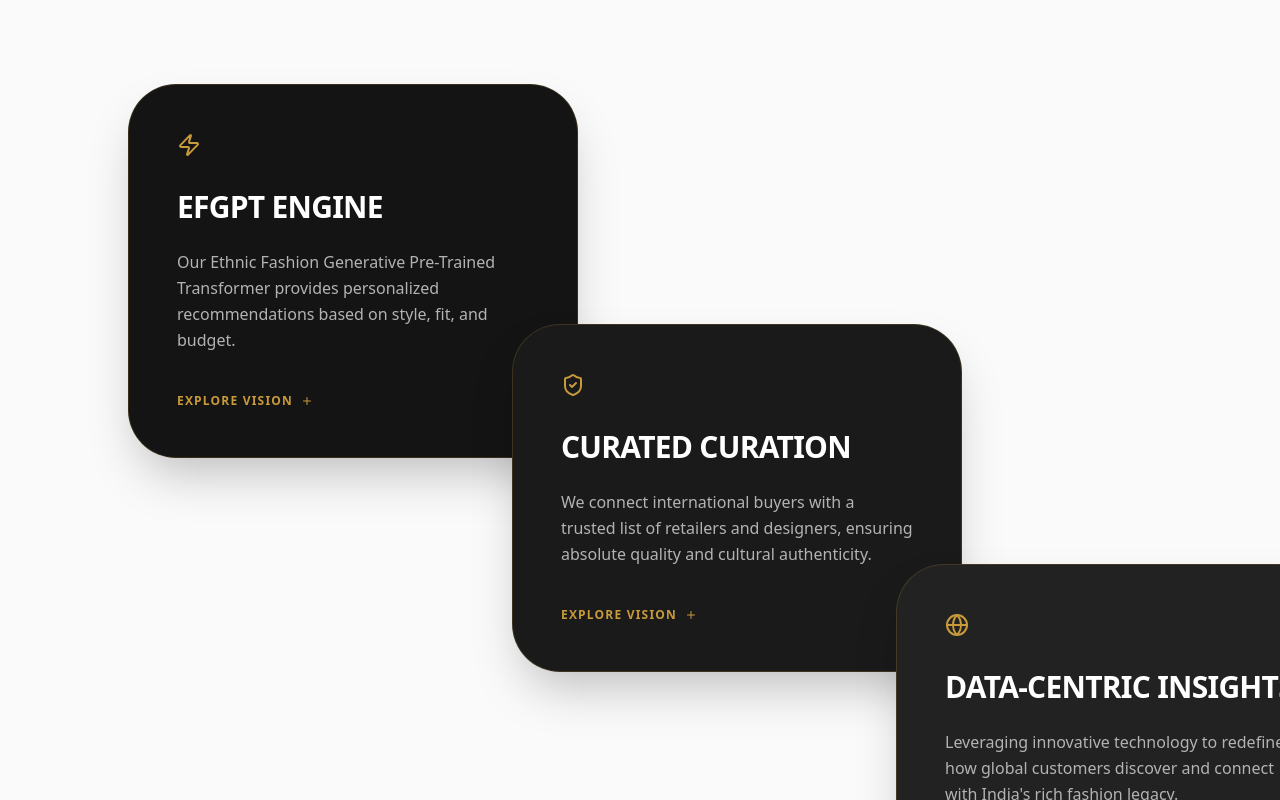
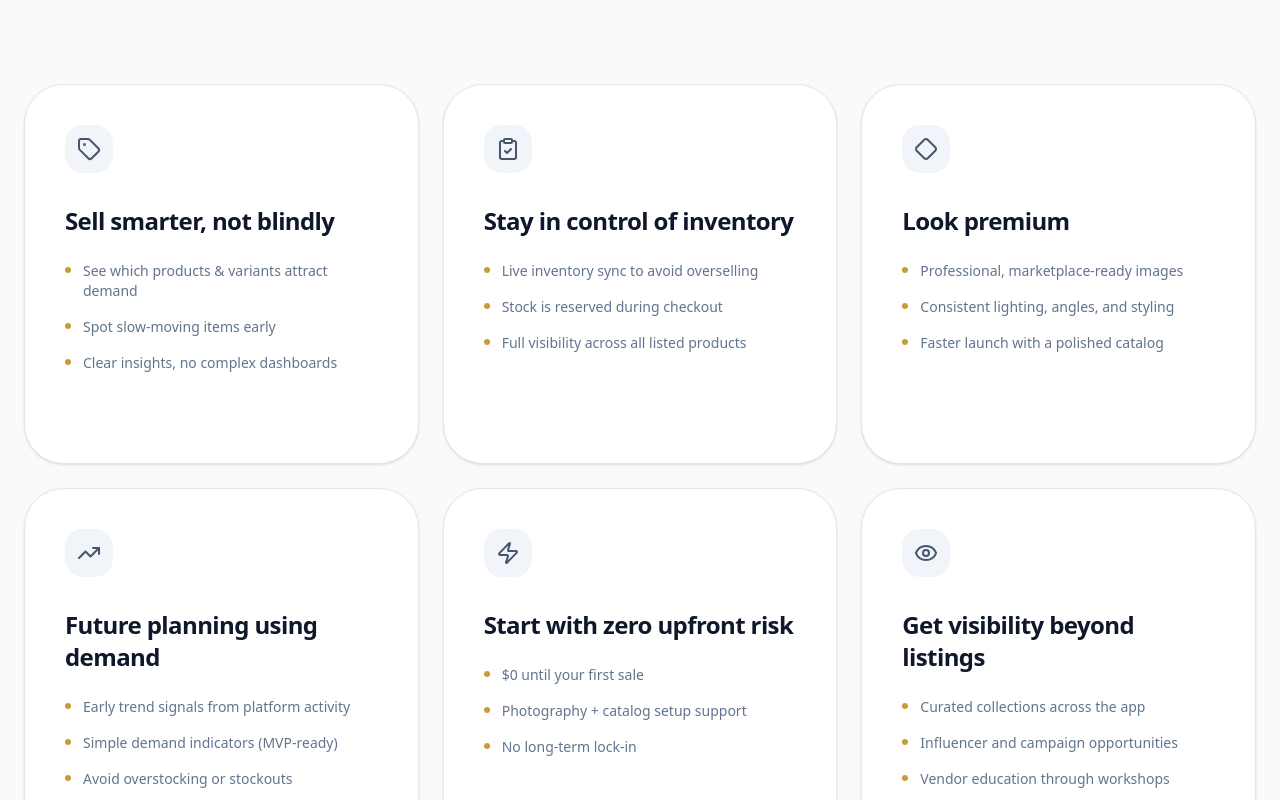
Before and after one commit to Aditya2002M/MyStyleMatch, a Next.js app: page / in a window 1280 px wide. Shown: the part 1400-2200 px from the top of the page. Built offline with nearby package versions, Linux system fonts and the light colour scheme.

Commit message:
Design of cards is changed

```diff
--- a/components/mvpblocks/about.tsx
+++ b/components/mvpblocks/about.tsx
@@ -1,6 +1,18 @@
 'use client';
-import { motion, useScroll, useTransform } from 'framer-motion';
-import {  Diamond, ShieldCheck, Zap, Globe, Plus } from 'lucide-react';
+
+import React from 'react';
+import { motion } from 'framer-motion';
+import {
+  Diamond,
+  ShieldCheck,
+  Zap,
+  Globe,
+  Plus,
+  Tag,
+  ClipboardCheck,
+  TrendingUp,
+  Eye
+} from 'lucide-react';
 import { cn } from '@/lib/utils';
 import { Bricolage_Grotesque } from 'next/font/google';
 import ProductPhotoshoot from './ProductPhotoshoot';
@@ -8,14 +20,67 @@ import ProductPhotoshoot from './ProductPhotoshoot';
 const brico = Bricolage_Grotesque({ subsets: ['latin'] });
 
 export default function About() {
-  const { scrollYProgress } = useScroll();
-
-  const scale = useTransform(scrollYProgress, [0.4, 0.7], [0.8, 1]);
-  const rotate = useTransform(scrollYProgress, [0.4, 0.7], [-5, 0]);
+  const vendorFeatures = [
+    {
+      title: "Sell smarter, not blindly",
+      icon: <Tag size={24} />,
+      points: [
+        "See which products & variants attract demand",
+        "Spot slow-moving items early",
+        "Clear insights, no complex dashboards"
+      ]
+    },
+    {
+      title: "Stay in control of inventory",
+      icon: <ClipboardCheck size={24} />,
+      points: [
+        "Live inventory sync to avoid overselling",
+        "Stock is reserved during checkout",
+        "Full visibility across all listed products"
+      ]
+    },
+    {
+      title: "Look premium",
+      icon: <Diamond size={24} />,
+      points: [
+        "Professional, marketplace-ready images",
+        "Consistent lighting, angles, and styling",
+        "Faster launch with a polished catalog"
+      ]
+    },
+    {
+      title: "Future planning using demand",
+      icon: <TrendingUp size={24} />,
+      points: [
+        "Early trend signals from platform activity",
+        "Simple demand indicators (MVP-ready)",
+        "Avoid overstocking or stockouts"
+      ]
+    },
+    {
+      title: "Start with zero upfront risk",
+      icon: <Zap size={24} />,
+      points: [
+        "$0 until your first sale",
+        "Photography + catalog setup support",
+        "No long-term lock-in"
+      ]
+    },
+    {
+      title: "Get visibility beyond listings",
+      icon: <Eye size={24} />,
+      points: [
+        "Curated collections across the app",
+        "Influencer and campaign opportunities",
+        "Vendor education through workshops"
+      ]
+    }
+  ];
 
   return (
     <section className="relative w-full bg-[#FAFAFA] dark:bg-[#0E0E0E] py-32 overflow-hidden transition-colors duration-700">
 
+      {/* Header Section */}
       <div className="max-w-7xl mx-auto px-6 mb-40">
         <div className="flex flex-col md:flex-row justify-between items-start gap-12">
           <motion.div
@@ -36,7 +101,7 @@ export default function About() {
             className="md:w-1/3 pt-10"
           >
             <p className="text-xl dark:text-[#B3B3B3] text-[#475569] leading-relaxed font-light italic border-l-2 border-[#C89A3A] pl-8">
-              "To establish StyleMatch as the leading global brand, leveraging technology to blend tradition with innovation and foster cultural inclusivity."
+              "StyleMatch aims to redefine how international buyers discover and connect with India’s rich fashion heritage."
             </p>
             <div className="mt-8 flex flex-col gap-4">
                <div className="flex gap-2">
@@ -49,97 +114,56 @@ export default function About() {
         </div>
       </div>
 
-      <div className="relative max-w-7xl mx-auto px-6 h-[120vh] md:h-[150vh] hidden md:block">
-        {[
-          {
-            title: "EFGPT Engine",
-            desc: "Our Ethnic Fashion Generative Pre-Trained Transformer provides personalized recommendations based on style, fit, and budget.",
-            color: "bg-[#141414]",
-            top: "0%",
-            left: "10%",
-            icon: <Zap />
-          },
-          {
-            title: "Curated Curation",
-            desc: "We connect international buyers with a trusted list of retailers and designers, ensuring absolute quality and cultural authenticity.",
-            color: "bg-[#1A1A1A]",
-            top: "20%",
-            left: "40%",
-            icon: <ShieldCheck />
-          },
-          {
-            title: "Data-Centric Insights",
-            desc: "Leveraging innovative technology to redefine how global customers discover and connect with India's rich fashion legacy.",
-            color: "bg-[#222222]",
-            top: "40%",
-            left: "70%",
-            icon: <Globe />
-          }
-        ].map((card, i) => (
+      {/* Grid Cards Section */}
+      <div className="max-w-7xl mx-auto px-6 mb-40">
+        {/* Removed scale and rotate scroll-tracking from this container */}
+        <div className="grid grid-cols-1 md:grid-cols-2 lg:grid-cols-3 gap-6">
+          {vendorFeatures.map((card, i) => (
             <motion.div
               key={i}
-            style={{ scale, rotate, }}
-            initial={{ opacity: 0, y: 100 }}
+              initial={{ opacity: 0, y: 20 }}
               whileInView={{ opacity: 1, y: 0 }}
-            transition={{ delay: i * 0.2 }}
-            className={cn(
-              "absolute w-[450px] p-12 rounded-[3rem] border border-[#C89A3A]/20 shadow-2xl group cursor-none",
-              card.color
-            )}
-            style={{ top: card.top, left: card.left }}
+              viewport={{ once: true }}
+              transition={{ delay: i * 0.1 }}
+              // Interaction strictly on hover
+              whileHover={{
+                rotate: -3,
+                scale: 1.02,
+                backgroundColor: "#141414",
+                transition: { duration: 0.1, ease: "easeOut" }
+              }}
+              className="group relative p-10 rounded-[2.5rem] bg-white border border-slate-200 shadow-sm transition-all duration-300 flex flex-col min-h-[380px] cursor-pointer"
             >
-            <div className="text-[#C89A3A] mb-8 group-hover:scale-125 transition-transform duration-500">
+              {/* Icon Container */}
+              <div className="w-12 h-12 rounded-2xl bg-slate-100 text-slate-600 flex items-center justify-center mb-8 transition-colors group-hover:bg-[#C89A3A]/20 group-hover:text-[#C89A3A]">
                 {card.icon}
               </div>
-            <h4 className="text-3xl font-bold text-white mb-6 uppercase tracking-tight">{card.title}</h4>
-            <p className="text-[#B3B3B3] leading-relaxed font-light">{card.desc}</p>
-            <div className="mt-10 flex items-center gap-2 text-[#C89A3A] text-xs font-bold uppercase tracking-widest">
-              Explore Vision <Plus className="w-3 h-3" />
+
+              {/* Title */}
+              <h3 className="text-2xl font-bold mb-6 tracking-tight transition-colors text-slate-900 group-hover:text-[#C89A3A]">
+                {card.title}
+              </h3>
+
+              {/* Bullet Points */}
+              <ul className="space-y-4 flex-1">
+                {card.points.map((point, idx) => (
+                  <li key={idx} className="flex items-start gap-3 text-sm transition-colors text-slate-500 group-hover:text-[#B3B3B3] font-light">
+                    <span className="mt-1.5 w-1.5 h-1.5 rounded-full bg-[#C89A3A] shrink-0" />
+                    {point}
+                  </li>
+                ))}
+              </ul>
+
+              {/* Bottom Decoration */}
+              <div className="mt-8 flex items-center gap-2 text-[10px] font-bold uppercase tracking-widest opacity-0 group-hover:opacity-100 transition-opacity text-[#C89A3A]">
+                Explore Feature <Plus size={12} />
               </div>
             </motion.div>
           ))}
         </div>
-
-      <div className="md:hidden px-6 space-y-6 mb-40">
-         <div className="p-8 bg-[#141414] rounded-3xl border border-[#C89A3A]/20">
-            <h4 className="text-white font-bold text-xl mb-4 uppercase">EFGPT Tech</h4>
-            <p className="text-[#B3B3B3] text-sm">Personalized Indian ethnic styling recommendations powered by Generative AI.</p>
-         </div>
-         <div className="p-8 bg-[#141414] rounded-3xl border border-[#C89A3A]/20">
-            <h4 className="text-white font-bold text-xl mb-4 uppercase">Cultural Bridge</h4>
-            <p className="text-[#B3B3B3] text-sm">Connecting the international buyer to India's most prestigious designers.</p>
-         </div>
       </div>
 
-      <ProductPhotoshoot></ProductPhotoshoot>
-
-      <div className="relative w-full mt-4">
-        <div className="bg-[#C89A3A] py-24 md:py-40">
-           <div className="max-w-7xl mx-auto px-6 flex flex-col items-center text-center">
-             <motion.div
-               whileInView={{ opacity: [0, 1], scale: [0.9, 1] }}
-               className="mb-10 text-[#0E0E0E]"
-             >
-               <Diamond className="w-16 h-16" />
-             </motion.div>
-
-             <h3 className={cn("text-6xl md:text-[10rem] font-bold text-[#0E0E0E] tracking-tighter leading-[0.8] mb-16", brico.className)}>
-               Seamlessly <br /> <span className="opacity-40">Trusted.</span>
-             </h3>
-
-             <div className="flex flex-col md:flex-row gap-8 items-center">
-                <motion.button
-                  whileHover={{ scale: 1.1, backgroundColor: "#0E0E0E", color: "#C89A3A" }}
-                  className="px-16 py-8 bg-transparent border-2 border-[#0E0E0E] text-[#0E0E0E] rounded-full font-black text-sm uppercase tracking-[0.3em] transition-all"
-                  onClick={() => window.scrollTo({ top: 0, behavior: 'smooth' })}
-                >
-                  Join Waitlist
-                </motion.button>
-
-             </div>
-           </div>
-        </div>
-      </div>
+      <ProductPhotoshoot />
 
       {/* Background Decorative Stamp */}
       <div className="absolute bottom-10 left-10 opacity-10 pointer-events-none hidden xl:block">
```
Also changed, not shown: 1 other file (tests, documents, lock files or other folders). Lines whose indentation alone changed are shown as unchanged.
